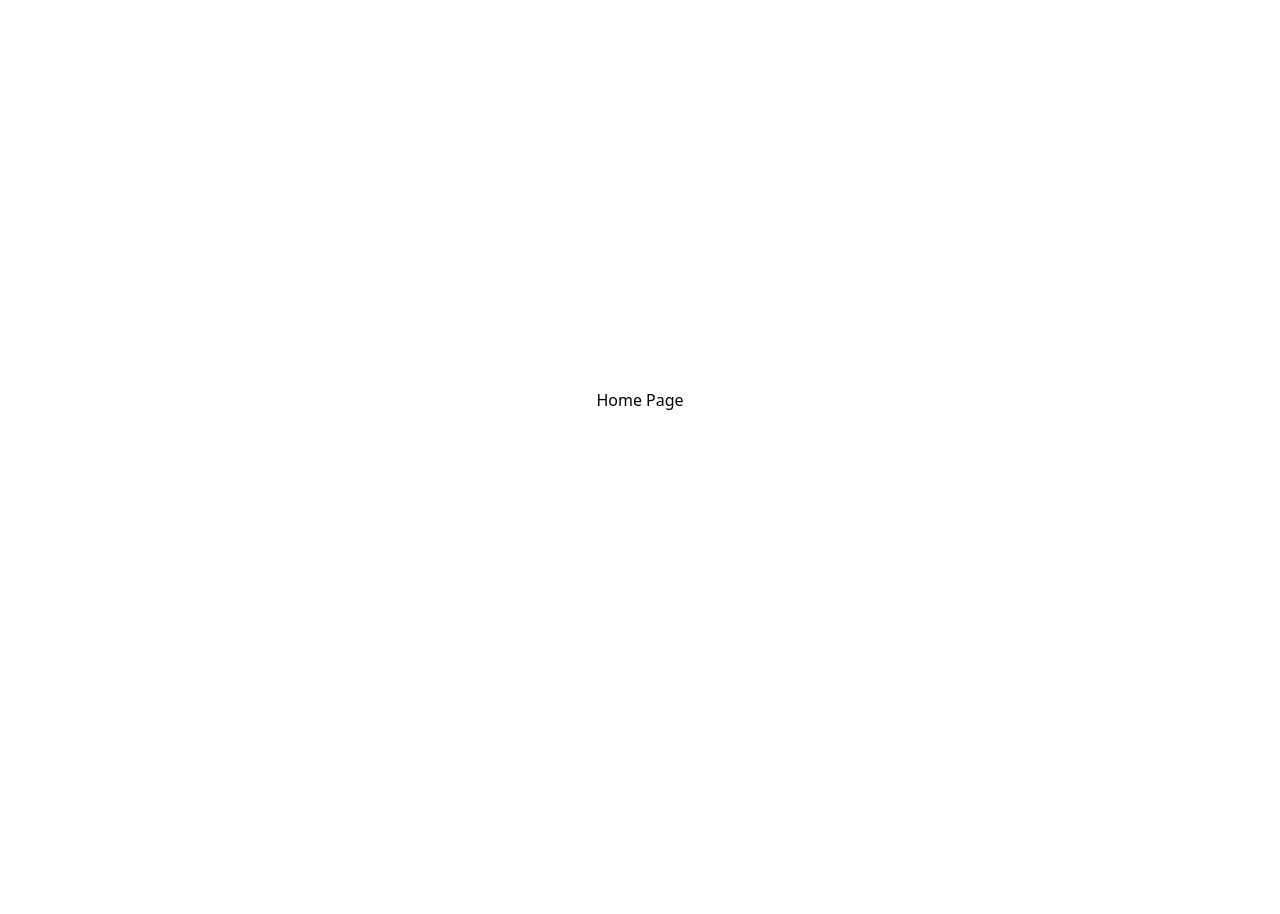
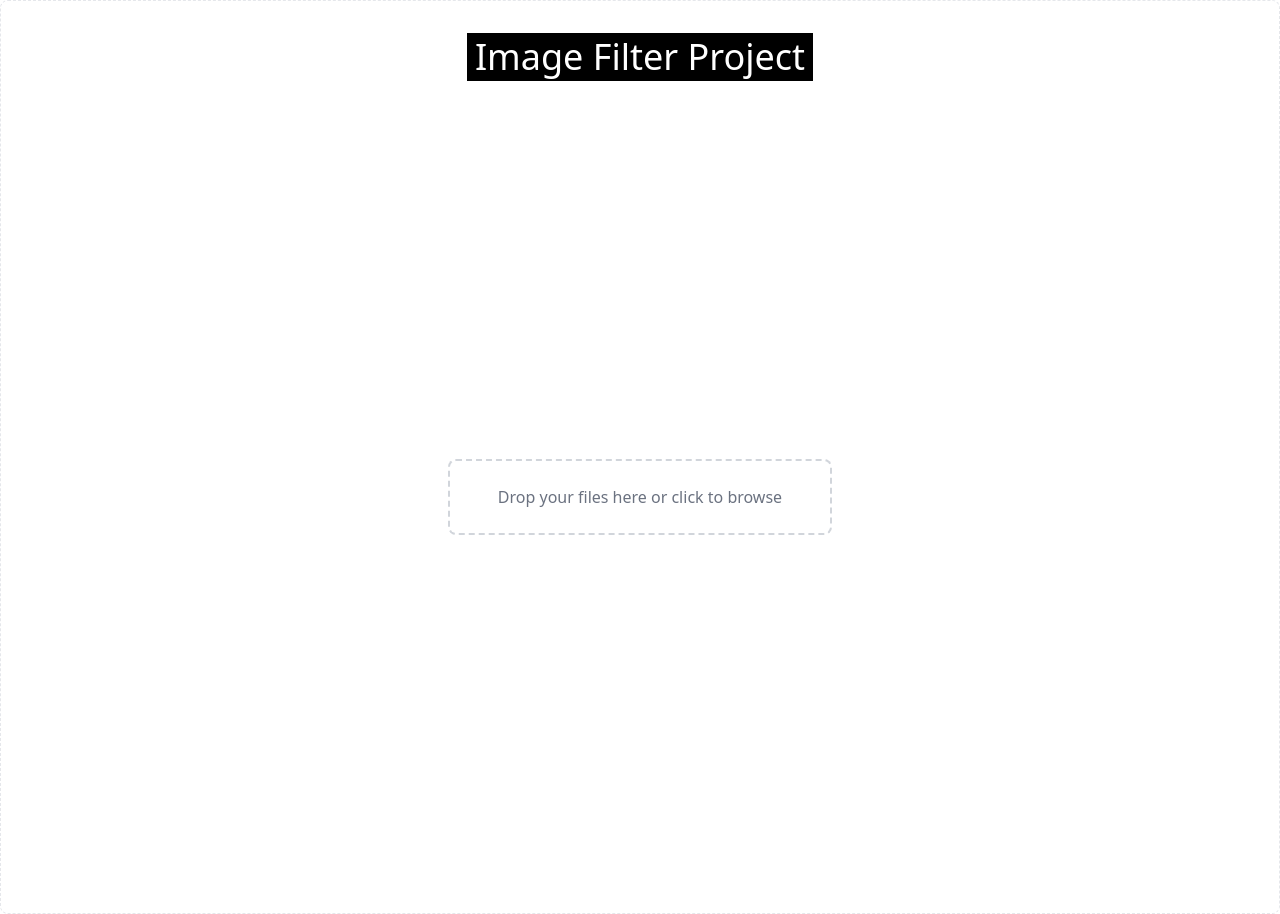
Before and after one commit to mhaiql/pengolahan-citra-fe, a React (Vite) app: page / in a window 1280 px wide. Before the commit the page ends 800 px from the top, so only its background shows below. Built offline with nearby package versions, Linux system fonts and the light colour scheme.

Commit message:
drag drop function

```diff
--- a/package.json
+++ b/package.json
@@ -12,6 +12,8 @@
   "dependencies": {
     "react": "^18.3.1",
     "react-dom": "^18.3.1",
+    "react-dropzone": "^14.3.5",
+    "react-dropzone-component": "^3.2.0",
     "react-router-dom": "^7.0.2"
   },
   "devDependencies": {
--- a/src/pages/home/index.tsx
+++ b/src/pages/home/index.tsx
@@ -1,11 +1,120 @@
 import * as React from "react";
+import { useDropzone } from "react-dropzone";
 
 interface IHomeProps {}
 
-const Home: React.FunctionComponent<IHomeProps> = (props) => {
+const Home: React.FunctionComponent<IHomeProps> = () => {
+  const [dataURL, setDataURL] = React.useState<string | null>(null);
+  const [uploadedURL, setUploadedURL] = React.useState<string | null>(null);
+
+  const onDrop = React.useCallback((acceptedFiles: File[]) => {
+    acceptedFiles.forEach((file) => {
+      const reader = new FileReader();
+      reader.onabort = () => console.log("File reading was aborted");
+      reader.onerror = () => console.log("File reading has failed");
+      reader.onload = () => {
+        const binaryStr = reader.result as string;
+        setDataURL(binaryStr);
+      };
+      reader.readAsDataURL(file);
+    });
+  }, []);
+
+  const { getRootProps, acceptedFiles, getInputProps, isDragActive } =
+    useDropzone({ onDrop });
+
+  const selectedFile = acceptedFiles[0];
+  console.log("selected file:", selectedFile);
+
+  // const uploadImage = async () => {
+  //     if (!selectedFile) return;
+
+  //     const formData = new FormData();
+  //     formData.append("file", selectedFile);
+  //     formData.append("upload_preset", import.meta.env.VITE_CLOUDINARY_UPLOAD_PRESET as string);
+  //     formData.append("api_key", import.meta.env.VITE_CLOUDINARY_API_KEY as string);
+
+  //     try {
+  //       const response = await fetch(
+  //         `https://api.cloudinary.com/v1_1/${import.meta.env.VITE_CLOUDINARY_CLOUD_NAME}/image/upload`,
+  //         {
+  //           method: "POST",
+  //           body: formData,
+  //         }
+  //       );
+
+  //       const data = await response.json();
+  //       setUploadedURL(data.url);
+  //     } catch (error) {
+  //       console.error("Error uploading image:", error);
+  //     }
+  //   };
+
   return (
-    <div className="flex justify-center items-center text-center h-screen">
-      <p>Home Page</p>
+    <div className="flex flex-col items-center justify-center p-4 border border-dashed rounded-lg min-h-screen">
+      <p className="text-4xl my-4 bg-black text-white px-2 py-1">
+        Image Filter Project
+      </p>
+      {dataURL ? (
+        <div className="flex flex-col items-center">
+          <img src={dataURL} alt="Preview" className="w-96 h-96 object-cover" />
+          <div className="flex space-x-2 mt-2">
+            {uploadedURL ? (
+              <span className="text-green-500">Uploaded!</span>
+            ) : (
+              <button
+                // onClick={uploadImage}
+                className="px-16 py-2 bg-black text-white rounded hover:bg-slate-600 duration-200"
+              >
+                Upload
+              </button>
+            )}
+            <button
+              onClick={() => setDataURL(null)}
+              className="px-16 py-2 bg-transparent border border-black text-black rounded hover:bg-red-200 duration-200"
+            >
+              Cancel
+            </button>
+          </div>
+        </div>
+      ) : (
+        <div className="flex items-center justify-center min-h-screen">
+          <div
+            {...getRootProps()}
+            className="w-96 p-6 text-center border-2 border-dashed border-gray-300 rounded-lg cursor-pointer"
+          >
+            <input {...getInputProps()} />
+            {isDragActive ? (
+              <div className="flex flex-col items-center">
+                <svg
+                  xmlns="http://www.w3.org/2000/svg"
+                  viewBox="0 0 24 24"
+                  height="50"
+                  width="50"
+                  fill="currentColor"
+                >
+                  <path d="M1 14.5C1 12.1716 2.22429 10.1291 4.06426 8.9812C4.56469 5.044 7.92686 2 12 2C16.0731 2 19.4353 5.044 19.9357 8.9812C21.7757 10.1291 23 12.1716 23 14.5C23 17.9216 20.3562 20.7257 17 20.9811L7 21C3.64378 20.7257 1 17.9216 1 14.5ZM16.8483 18.9868C19.1817 18.8093 21 16.8561 21 14.5C21 12.927 20.1884 11.4962 18.8771 10.6781L18.0714 10.1754L17.9517 9.23338C17.5735 6.25803 15.0288 4 12 4C8.97116 4 6.42647 6.25803 6.0483 9.23338L5.92856 10.1754L5.12288 10.6781C3.81156 11.4962 3 12.927 3 14.5C3 16.8561 4.81833 18.8093 7.1517 18.9868L7.325 19H16.675L16.8483 18.9868ZM13 13V17H11V13H8L12 8L16 13H13Z"></path>
+                </svg>
+                <span>Drop your files here</span>
+              </div>
+            ) : (
+              <div className="text-gray-500">
+                Drop your files here or click to browse
+              </div>
+            )}
+          </div>
+        </div>
+      )}
+      {uploadedURL && (
+        <a
+          target="_blank"
+          rel="noopener noreferrer"
+          href={uploadedURL}
+          className="text-blue-500 underline mt-2"
+        >
+          {uploadedURL}
+        </a>
+      )}
     </div>
   );
 };
```
Also changed, not shown: 1 other file (tests, documents, lock files or other folders).
